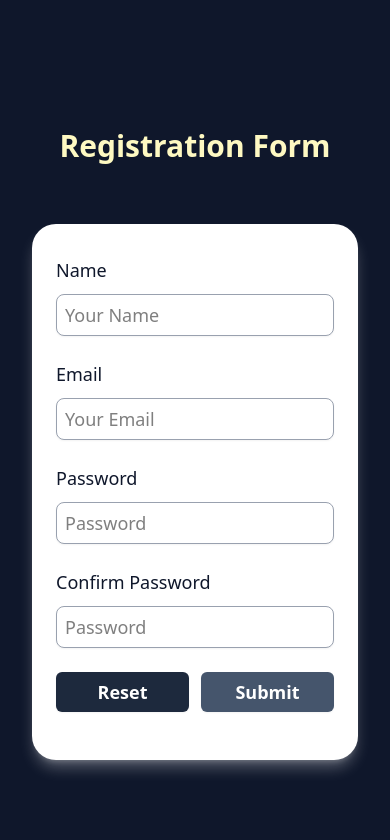
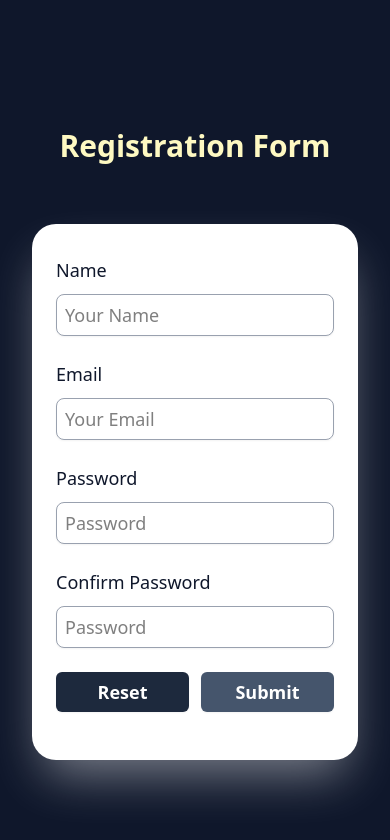
Before and after one commit to DhanwanthJP/Registration-form-with-realtime-validation, a website: page index.html in a window 390 px wide. Drawn offline with Linux system fonts and the light colour scheme.

Commit message:
Modified shadow effect for form

```diff
--- a/index.html
+++ b/index.html
@@ -6,6 +6,12 @@
     <meta name="viewport" content="width=device-width, initial-scale=1.0">
     <title>Registration Form</title>
     <link href="./src/output.css" rel="stylesheet">
+    <style>
+        form{
+            /* box-shadow: rgba(0, 0, 0, 0.16) 0px 3px 6px, rgb(255, 255, 255) 0px 3px 6px;  */
+            box-shadow: rgba(255, 255, 255, 0.459) 0px 25px 50px -12px;
+        }
+    </style>
 </head>
 
 <body class="flex flex-col items-center gap-12 bg-slate-900">
@@ -15,7 +21,7 @@
 
     <!-- Form -->
     <form
-        class=" min-w-80 md:min-w-md lg:min-w-lg mx-auto mt-3 rounded-3xl px-6 py-8 md:px-8 md:py-10 bg-white shadow-lg shadow-white/30 "
+        class=" min-w-80 md:min-w-md lg:min-w-lg mx-auto mt-3 rounded-3xl px-6 py-8 md:px-8 md:py-10 bg-white"
         id="form">
 
         <!-- Name field -->
```
Also changed, not shown: src/output.css.
